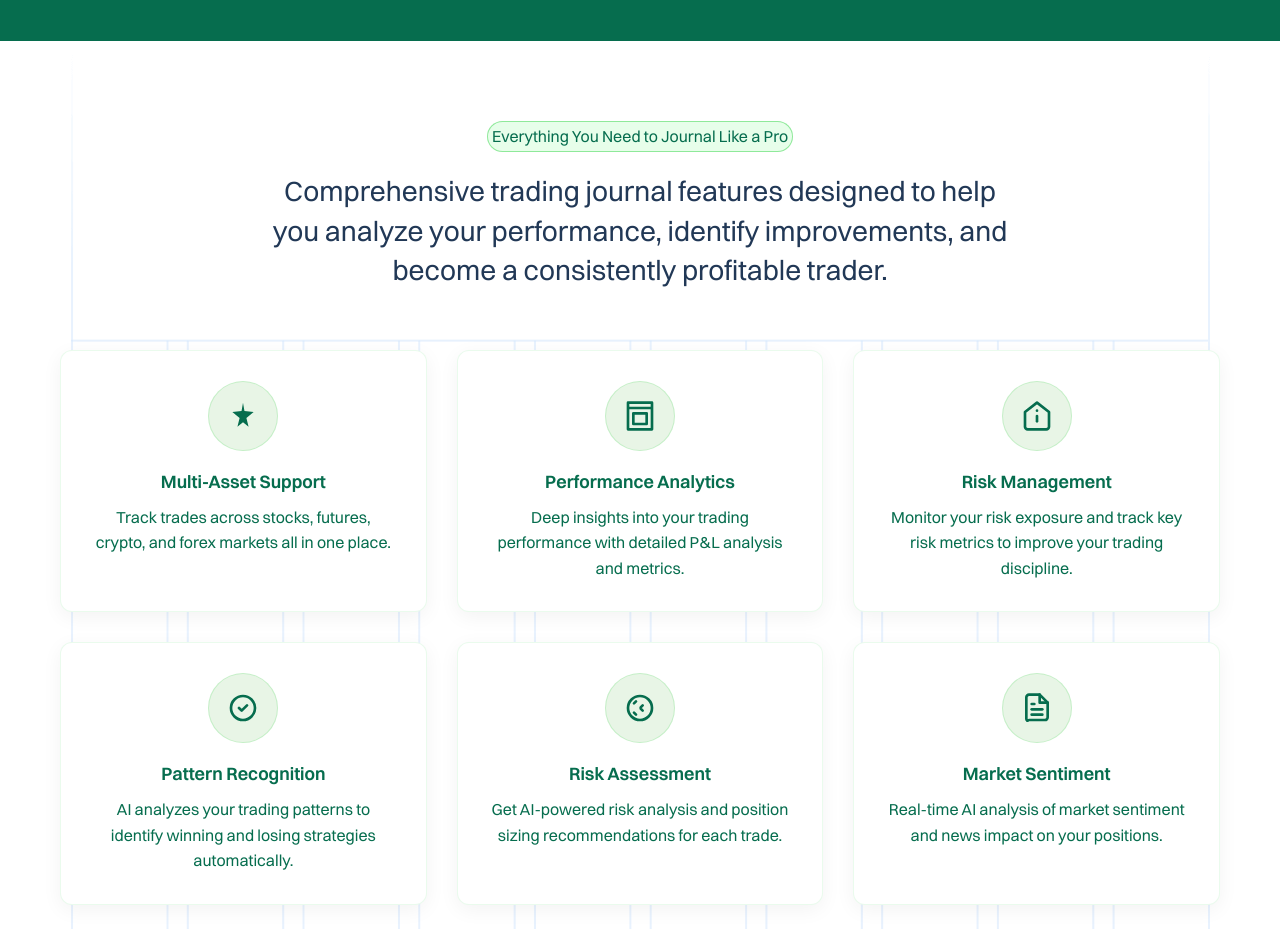
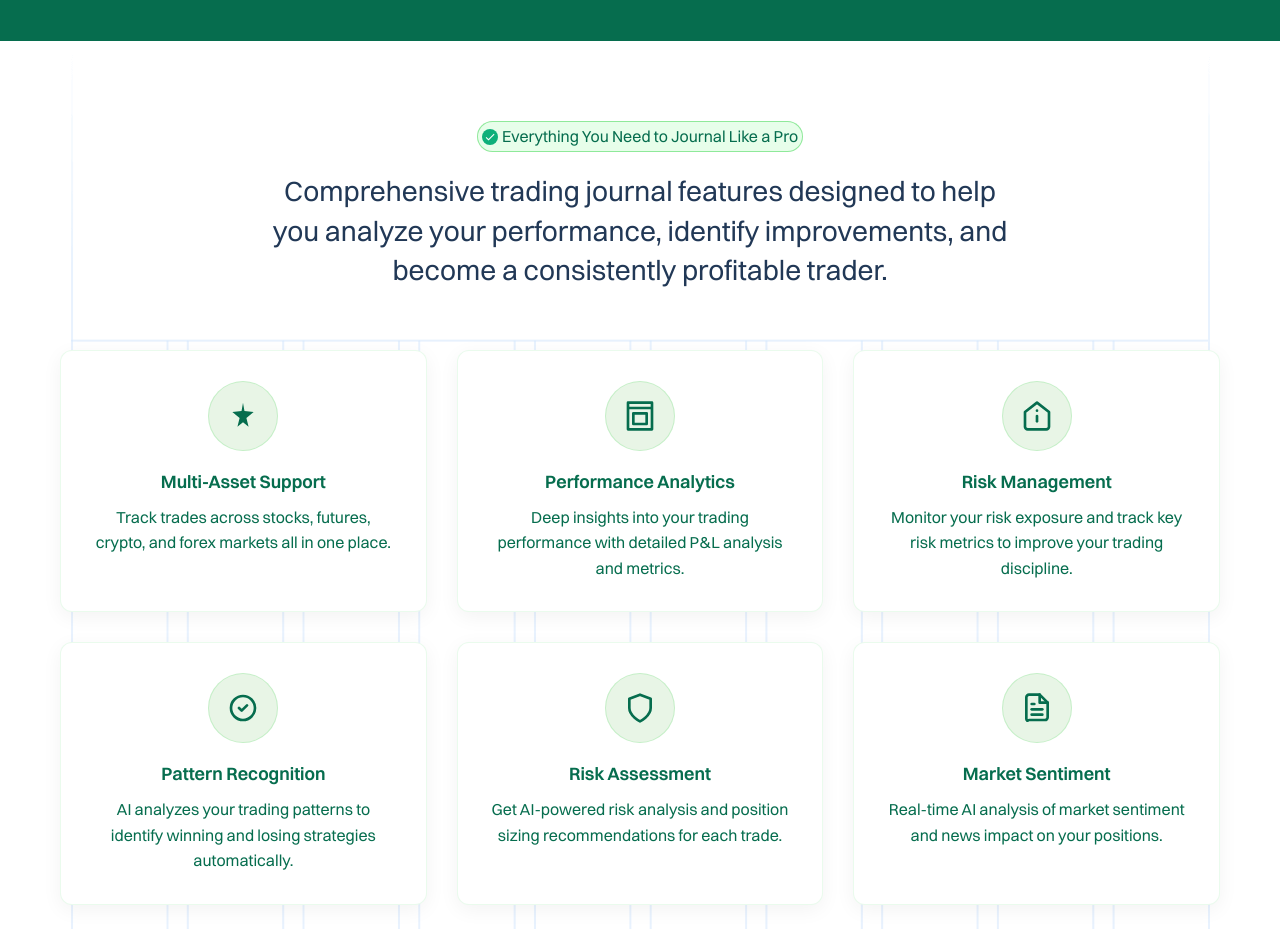
Before and after one commit to tradejournalai/tradejournal-frontend, a React (Vite) app: page / in a window 1280 px wide. Shown: the part 2560-3489 px from the top of the page. Built offline with nearby package versions, Linux system fonts and the light colour scheme; no server answers.

Commit message:
social links updated

```diff
--- a/src/components/Footer/Footer.tsx
+++ b/src/components/Footer/Footer.tsx
@@ -13,11 +13,11 @@ const Footer = () => {
           <p className={Styles.logo}><span className={Styles.TJLogo}>TJ</span>Tradejournalai</p>
           <p className={Styles.email}>tradejournal.ai@gmail.com</p>
           <div className={Styles.socials}>
-            <a href="#" aria-label="Twitter"><RiTwitterXFill /></a>
-            <a href="#" aria-label="LinkedIn"><FaLinkedin /></a>
-            <a href="#" aria-label="Instagram"><BsInstagram /></a>
-            <a href="#" aria-label="YouTube"><FaYoutube /></a>
-            <a href="#" aria-label="Whatsapp"><FaWhatsapp /></a>
+            <a target='_blank' href="https://x.com/tradejournal_ai?t=ig9DqGrD_kHbF0yWEUecTg&s=09" aria-label="Twitter"><RiTwitterXFill /></a>
+            <a target='_blank' href="#" aria-label="LinkedIn"><FaLinkedin /></a>
+            <a target='_blank' href="https://www.instagram.com/tradejournal.ai?igsh=dnQwcDJldTBqczho" aria-label="Instagram"><BsInstagram /></a>
+            <a target='_blank' href="#" aria-label="YouTube"><FaYoutube /></a>
+            <a target='_blank' href="#" aria-label="Whatsapp"><FaWhatsapp /></a>
           </div>
         </div>
         <div className={Styles.footerContent}>
--- a/src/pages/LandingPage/LandingPage.tsx
+++ b/src/pages/LandingPage/LandingPage.tsx
@@ -230,7 +230,7 @@ const LandingPage = () => {
       {/* Features Section - Replacing How It Works */}
 <section className={Styles.featuresSection}>
   <div className={Styles.featuresTag}>
-    <p className={Styles.tags}>Everything You Need to Journal Like a Pro</p>
+    <p className={Styles.tags}><span><MdOutlineDone className={Styles.tagIcons}/></span>Everything You Need to Journal Like a Pro</p>
   </div>
 
   <div className={Styles.featuresHeader}>
@@ -288,7 +288,7 @@ const LandingPage = () => {
     <div className={Styles.featureCard}>
   <div className={Styles.featureIcon}>
     <svg width="32" height="32" viewBox="0 0 24 24" fill="none" xmlns="http://www.w3.org/2000/svg">
-          <path d="M9 17L7.5 15.5M14 14L12.5 12.5M9 7L7.5 8.5M14 10L12.5 11.5M21 12C21 16.9706 16.9706 21 12 21C7.02944 21 3 16.9706 3 12C3 7.02944 7.02944 3 12 3C16.9706 3 21 7.02944 21 12Z" stroke="currentColor" strokeWidth="2" strokeLinecap="round" strokeLinejoin="round"/>
+      <path d="M12 22s8-4 8-10V5l-8-3-8 3v7c0 6 8 10 8 10z" stroke="currentColor" strokeWidth="2" strokeLinecap="round" strokeLinejoin="round"/>
     </svg>
   </div>
   <h3>Risk Assessment</h3>
```
Lines whose indentation alone changed are shown as unchanged.
